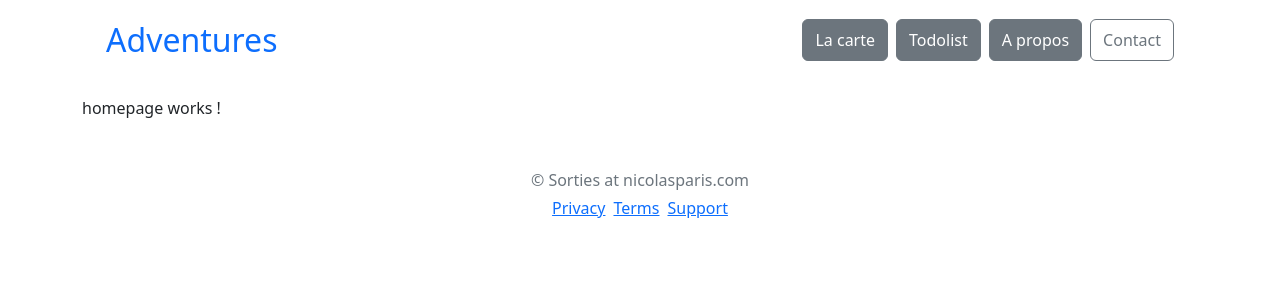
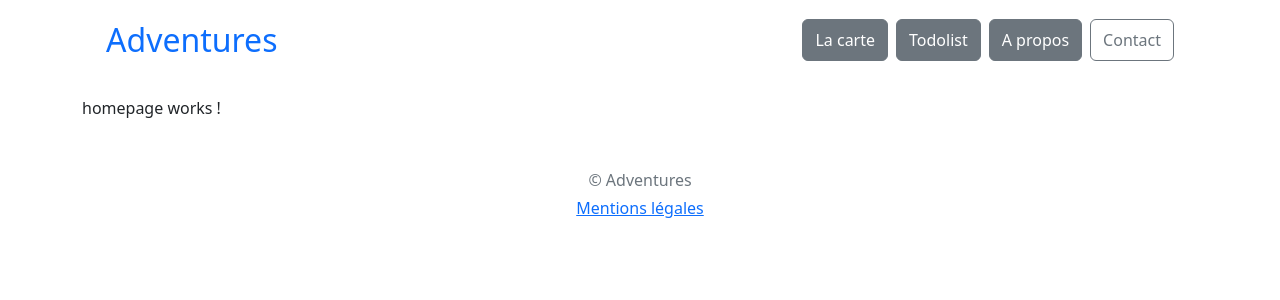
Before and after one commit to Beef-Bridge/adventures-fe-ng-bs, an Angular app: page / in a window 1280 px wide. Shown: the top 300 px of the page. Built offline with nearby package versions, Linux system fonts and the light colour scheme.

Commit message:
feat [common]: structure template : footer

```diff
--- a/src/app/shared/components/footer/footer.component.html
+++ b/src/app/shared/components/footer/footer.component.html
@@ -1,6 +1,6 @@
-<p class="mb-1">&copy; Sorties at nicolasparis.com</p>
+<p class="mb-1">&copy; Adventures</p>
 <ul class="list-inline">
-  <li class="list-inline-item"><a href="#">Privacy</a></li>
-  <li class="list-inline-item"><a href="#">Terms</a></li>
-  <li class="list-inline-item"><a href="#">Support</a></li>
+  <li class="list-inline-item">
+    <a routerLink="/mentions-legales">Mentions légales</a>
+  </li>
 </ul>
```
